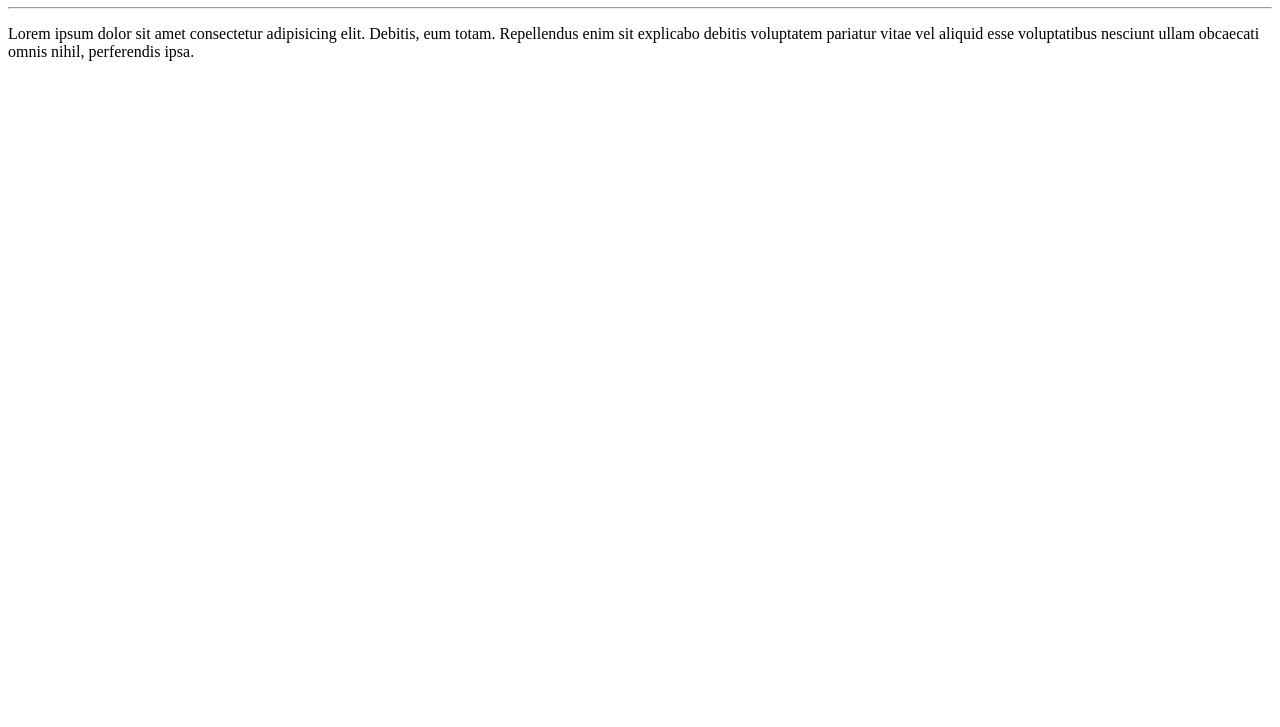
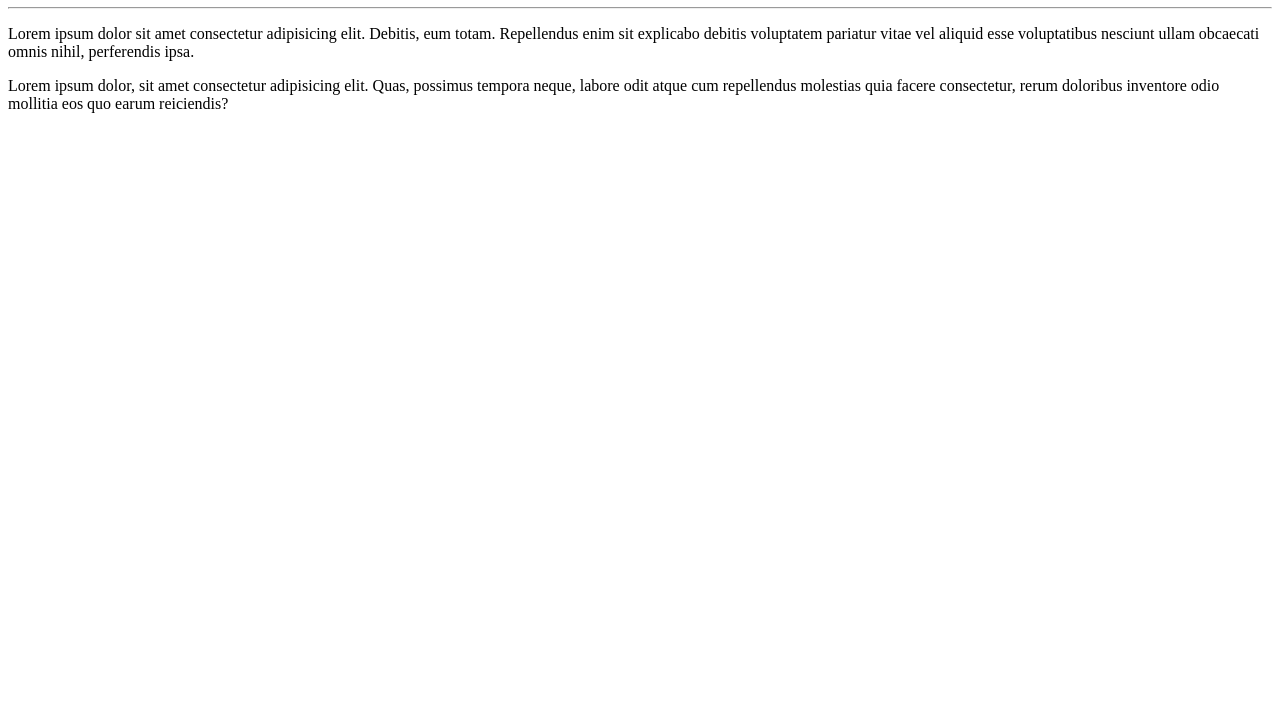
Before and after one commit to rodrigoulart/Ola-Mundo, a plain HTML site: page site-exemplo/index.html in a window 1280 px wide. Shown: the part 73-800 px from the top of the page. Drawn offline with Linux system fonts and the light colour scheme.

Commit message:
adicionei um parágrafo

```diff
--- a/site-exemplo/index.html
+++ b/site-exemplo/index.html
@@ -9,4 +9,5 @@
     <h1>Olá, Mundo!</h1>
     <hr>
     <p>Lorem ipsum dolor sit amet consectetur adipisicing elit. Debitis, eum totam. Repellendus enim sit explicabo debitis voluptatem pariatur vitae vel aliquid esse voluptatibus nesciunt ullam obcaecati omnis nihil, perferendis ipsa.</p>
+    <p>Lorem ipsum dolor, sit amet consectetur adipisicing elit. Quas, possimus tempora neque, labore odit atque cum repellendus molestias quia facere consectetur, rerum doloribus inventore odio mollitia eos quo earum reiciendis?</p>
 </html>
```
